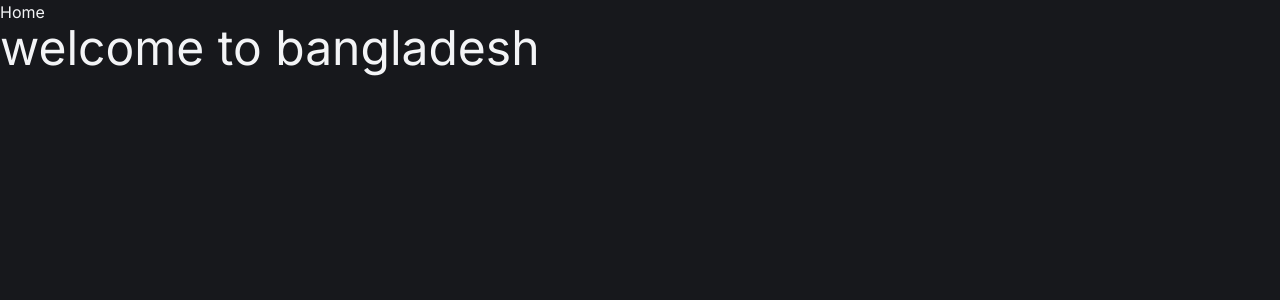
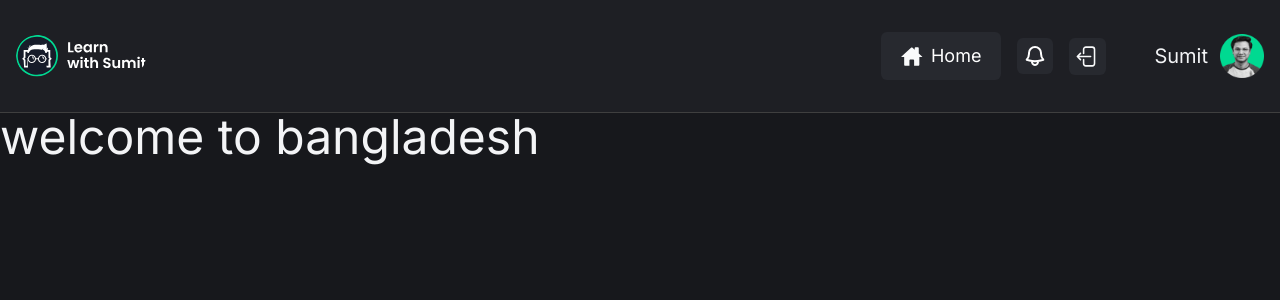
Before and after one commit to Mr-Rafiqul-Islam/facehook-mr.rafiqulthedev, a React (Vite) app: page / in a window 1280 px wide. Shown: the top 300 px of the page. Built offline with nearby package versions, Linux system fonts and the light colour scheme.

Commit message:
haeder Setup and Fake Login and Logout implement

```diff
--- a/src/components/auth/LoginForm.jsx
+++ b/src/components/auth/LoginForm.jsx
@@ -1,6 +1,7 @@
 import React from "react";
 import Field from "../common/Field";
 import { useForm } from "react-hook-form";
+import { useNavigate } from "react-router-dom";
 
 export default function LoginForm() {
   const {
@@ -8,9 +9,10 @@
     handleSubmit,
     formState: { errors },
   } = useForm();
-
+  const navigate = useNavigate();
   const SubmitForm = (formData) => {
     console.log(formData);
+    navigate("/");
   };
   return (
     <form
--- /dev/null
+++ b/src/components/auth/Logout.jsx
@@ -0,0 +1,12 @@
+import React from "react";
+import logoutIcon from "../../assets/icons/logout.svg";
+import { useNavigate } from "react-router-dom";
+
+export default function Logout() {
+    const navigate = useNavigate()
+  return (
+    <button className="icon-btn" onClick={()=>navigate('/login')}>
+      <img src={logoutIcon} alt="Logout" />
+    </button>
+  );
+}
--- /dev/null
+++ b/src/components/common/Header.jsx
@@ -0,0 +1,46 @@
+import React from "react";
+import { Link } from "react-router-dom";
+import logo from "../../assets/images/logo.svg";
+import homeIcon from "../../assets/icons/home.svg";
+import notificationIcon from "../../assets/icons/notification.svg";
+import Avatar from "../../assets/images/avatars/avatar_1.png";
+import Logout from "../auth/Logout";
+
+export default function Header() {
+  return (
+    <>
+      {/* Navbar */}
+      <nav className="sticky top-0 z-50 border-b border-[#3F3F3F] bg-[#1E1F24] py-4">
+        <div className="container flex flex-col items-center justify-between gap-6 sm:flex-row">
+          {/* Logo */}
+          <Link to="/">
+            <img
+              className="max-w-[100px] rounded-full lg:max-w-[130px]"
+              src={logo}
+            />
+          </Link>
+          {/* nav links  */}
+          <div className="flex items-center space-x-4">
+            <Link to="/" className="btn-primary">
+              <img src={homeIcon} alt="Home" />
+              Home
+            </Link>
+            <button className="icon-btn">
+              <img src={notificationIcon} alt="Notification" />
+            </button>
+            <Logout/>
+            <button className="flex-center !ml-8 gap-3">
+              <span className="text-lg font-medium lg:text-xl">Sumit</span>
+              <img
+                className="max-h-[32px] max-w-[32px] lg:max-h-[44px] lg:max-w-[44px]"
+                src={Avatar}
+                alt=""
+              />
+            </button>
+          </div>
+          {/* nav links ends */}
+        </div>
+      </nav>
+    </>
+  );
+}
--- a/src/pages/Home.jsx
+++ b/src/pages/Home.jsx
@@ -1,9 +1,10 @@
 import React from "react";
+import Header from "../components/common/Header";
 
 export default function HomePage() {
   return (
     <div>
-      Home
+     <Header/>
       <h2 className="text-5xl">welcome to bangladesh</h2>
     </div>
   );
```
